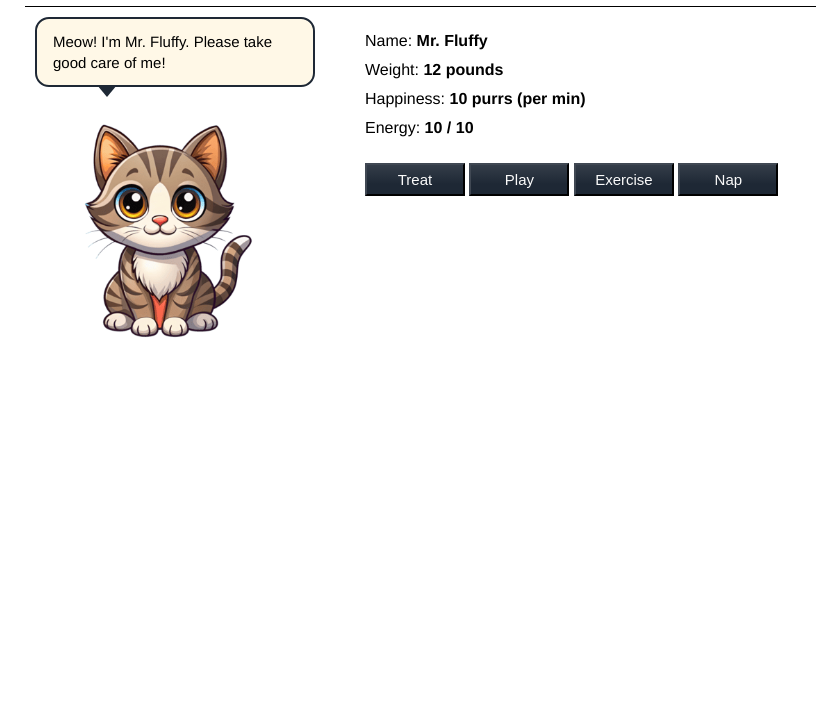
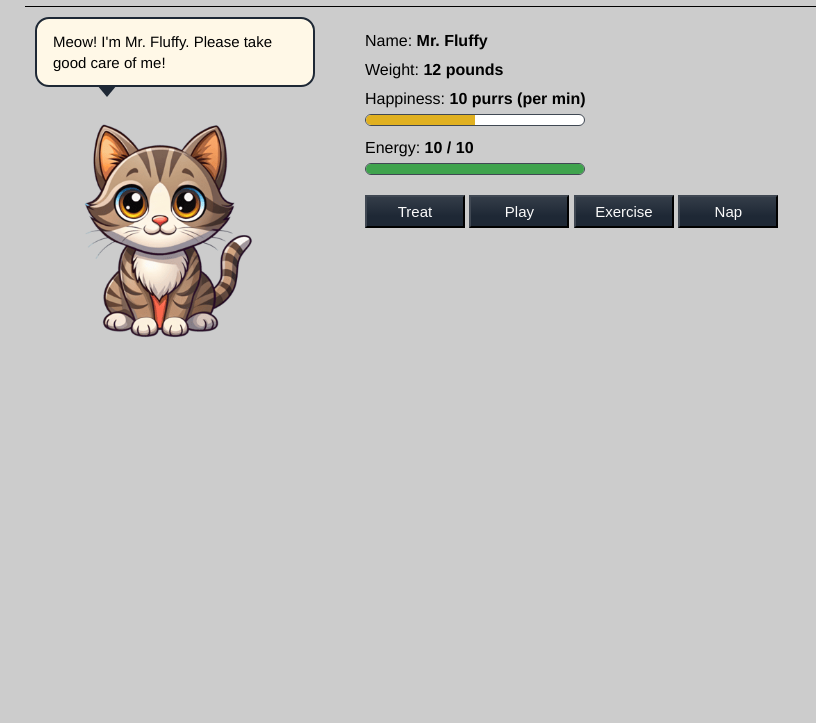
Before and after one commit to alexhossepian350/26-Fall-Comp-484-TTH-Project2, a plain HTML site: page index.html in a window 1280 px wide. Shown: the part 77-800 px from the top of the page, without its empty margins (0-816 px from the left). Drawn offline with nearby package versions, Linux system fonts and the light colour scheme.

Commit message:
added health bar and changed background to darker grey

```diff
--- a/index.html
+++ b/index.html
@@ -31,8 +31,12 @@
         <div>Name: <strong><span class="name"></span></strong></div>
         <div>Weight: <strong><span class="weight"></span> pounds</strong></div>
         <div>Happiness: <strong><span class="happiness"></span> purrs (per min)</strong></div>
+        <!-- Stat bar: script.js sets the fill's width and color from pet_info.happiness -->
+        <div class="stat-bar" aria-hidden="true"><div class="stat-bar-fill happiness-bar"></div></div>
+
         <!-- New stat that goes with the new Nap button -->
         <div>Energy: <strong><span class="energy"></span> / <span class="max-energy"></span></strong></div>
+        <div class="stat-bar" aria-hidden="true"><div class="stat-bar-fill energy-bar"></div></div>
 
         <div class="button-container">
           <button class="treat-button">Treat</button>
--- a/script.js
+++ b/script.js
@@ -34,6 +34,9 @@ var EXERCISE_ENERGY_COST = 3;
 var NAP_ENERGY_GAIN = 5;
 var NAP_LENGTH_MS = 2500;  // how long Mr. Fluffy sleeps, in milliseconds
 var FADE_SPEED_MS = 600;   // how long the Zzz overlay takes to fade in or out
+
+// Happiness has no real maximum, so its stat bar counts as "full" at this value
+var HAPPINESS_BAR_MAX = 20;
 
 // Arrays of things Mr. Fluffy might say. After each button press,
 // one comment is picked at random from the matching array.
@@ -208,4 +211,29 @@ function updatePetInfoInHtml() {
   $('.happiness').text(pet_info['happiness']);
   $('.energy').text(pet_info['energy']);
   $('.max-energy').text(MAX_ENERGY);
+
+  // Update the visual stat bars to match the numbers
+  updateStatBar('.happiness-bar', pet_info['happiness'], HAPPINESS_BAR_MAX);
+  updateStatBar('.energy-bar', pet_info['energy'], MAX_ENERGY);
 }
+
+// Sets a stat bar's fill width (as a percent of "max") and its color.
+// Colors: green when high, yellow in the middle, red when low (classes in style.css).
+function updateStatBar(barSelector, value, max) {
+  // Convert the stat to a percent, capped at 100% so the bar never overflows
+  var percent = Math.min(value / max, 1) * 100;
+  var bar = $(barSelector);
+
+  // The CSS "transition" on .stat-bar-fill makes this width change slide smoothly
+  bar.css('width', percent + '%');
+
+  // Remove the old color class, then add the one that matches the new level
+  bar.removeClass('low medium high');
+  if (percent <= 30) {
+    bar.addClass('low');
+  } else if (percent <= 60) {
+    bar.addClass('medium');
+  } else {
+    bar.addClass('high');
+  }
+}
--- a/style.css
+++ b/style.css
@@ -10,6 +10,7 @@
 body {
   font-family: helvetica, arial, sans-serif;
   margin: 25px;
+  background-color: #cccccc;  /* light grey */
 }
 
 header {
@@ -109,6 +110,36 @@ main {
   display: block;
 }
 
+/* Gray track behind each stat bar */
+.stat-bar {
+  width: 220px;
+  height: 12px;
+  margin-bottom: 8px;
+  background-color: #ffffff;  /* white so the track stands out on the grey page */
+  border: 1px solid #404853;
+  border-radius: 6px;
+  overflow: hidden;
+}
+
+/* Colored fill. script.js sets its width; the transition makes changes slide smoothly. */
+.stat-bar-fill {
+  width: 0;
+  height: 100%;
+  transition: width 0.4s ease, background-color 0.4s ease;
+}
+
+.stat-bar-fill.high {
+  background-color: #3fa34d;  /* green */
+}
+
+.stat-bar-fill.medium {
+  background-color: #e0b020;  /* yellow */
+}
+
+.stat-bar-fill.low {
+  background-color: #d64545;  /* red */
+}
+
 .button-container {
   display: flex;
   flex-wrap: wrap;
```
